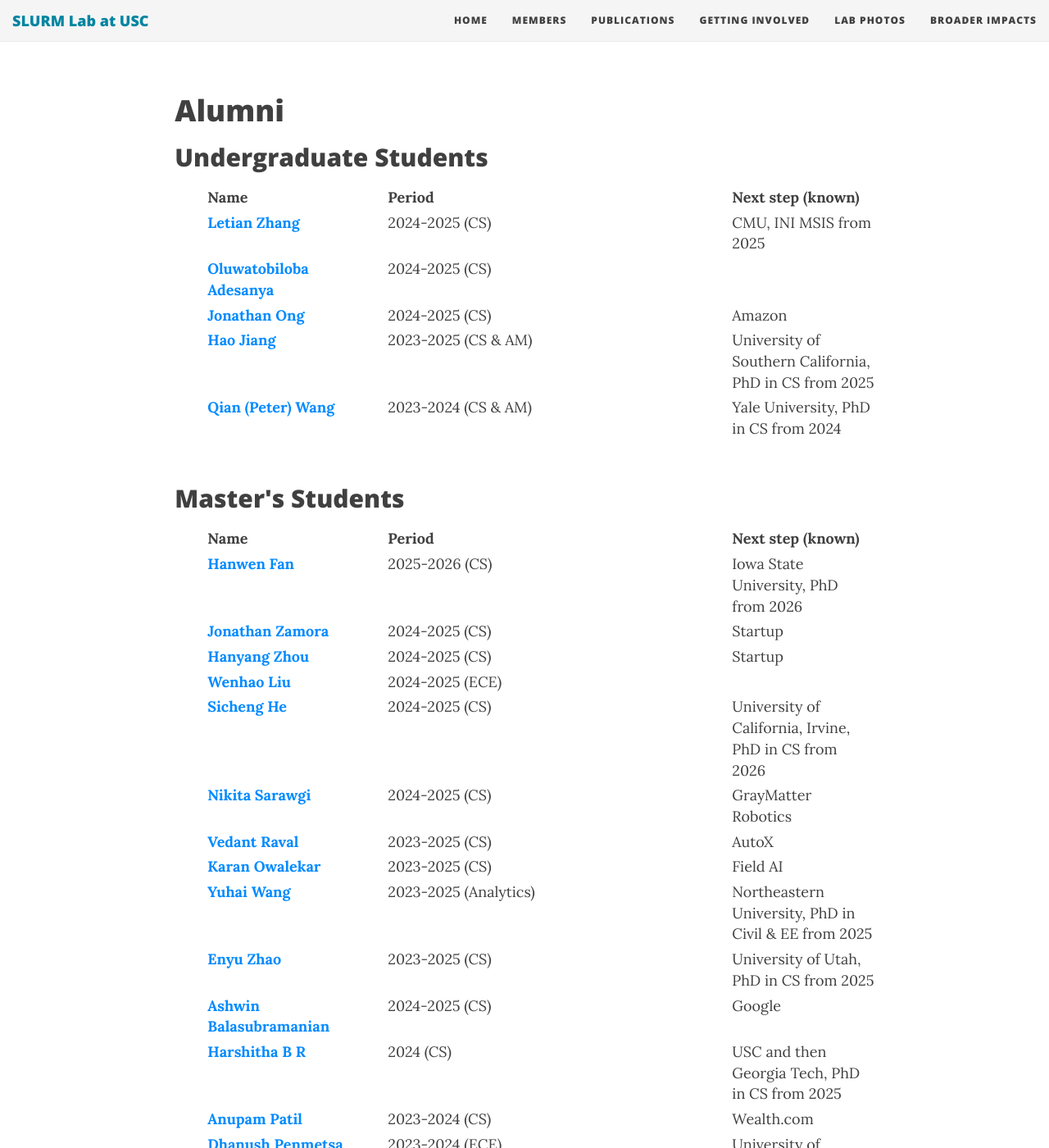
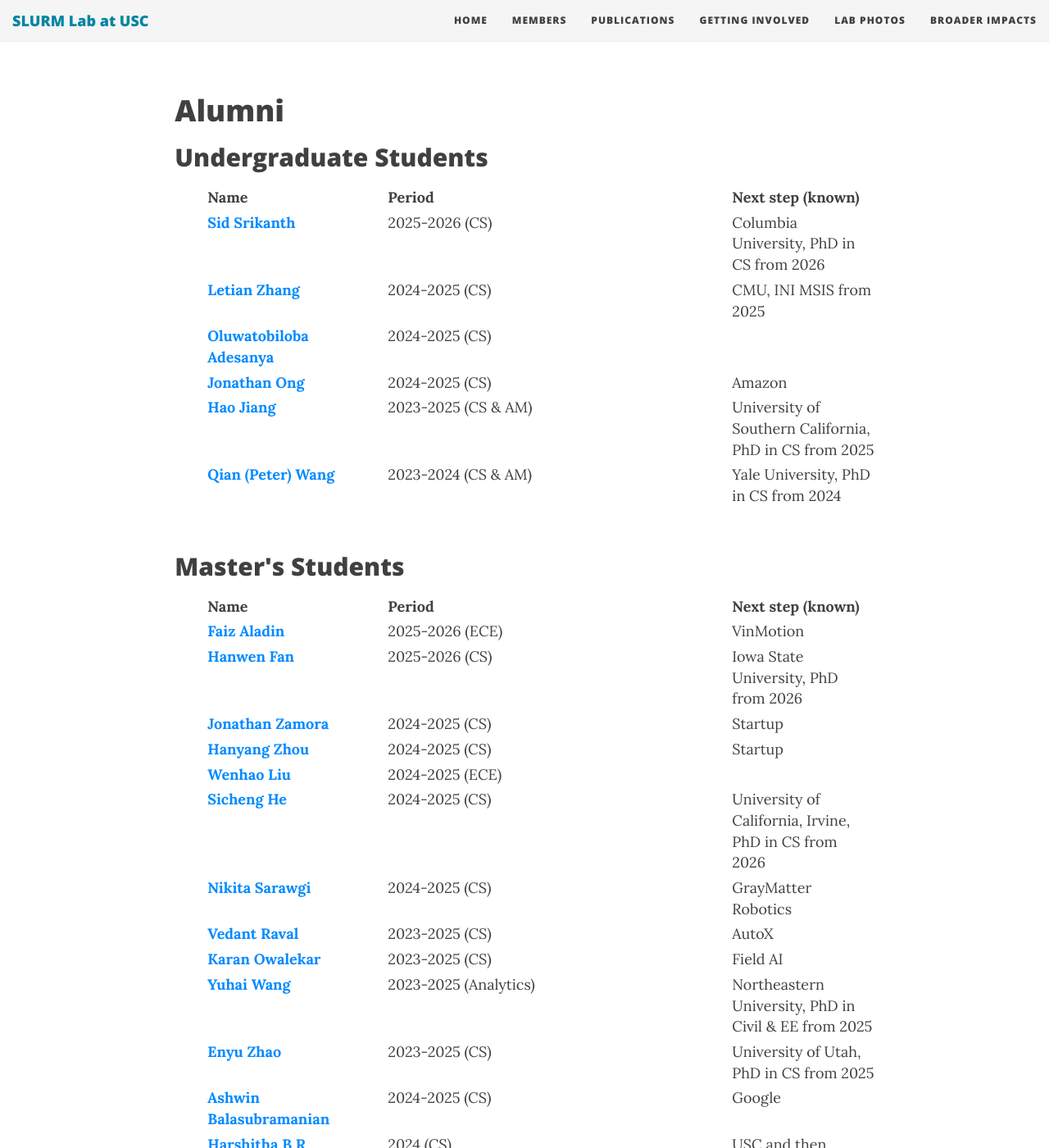
Before and after one commit to slurm-lab-usc/slurm-lab-usc.github.io, a Jekyll site: the page built from members.md, in a window 1280 px wide and 1400 px high, scrolled down 3378 px. Shown: the whole window at 82% size. Built offline with Jekyll 4.4.1, drawn with Linux system fonts in a browser that asks for light colours; nearby versions of some CDN libraries; some of the changed text lies outside the part shown.

Commit message:
Update members list and add details for Sid and Faiz
Removed Faiz Aladin and Sid Srikanth from the members list, and added them to the respective categories with details.

```diff
--- a/members.md
+++ b/members.md
@@ -133,6 +127,10 @@ members:
       - name: Undergraduate Students
         full: False
         list:
+          - name: Sid Srikanth
+            period: 2025-2026 (CS)
+            web_url: http://sidsrikanth.com
+            next_step: Columbia University, PhD in CS from 2026
           - name: Letian Zhang
             web_url: https://www.linkedin.com/in/letian-zhang-630b37235/
             period: 2024-2025 (CS)
@@ -157,6 +155,10 @@ members:
       - name: Master's Students
         full: False
         list:
+          - name: Faiz Aladin
+            web_url: https://faizaladin.github.io
+            period: 2025-2026 (ECE)
+            next_step: VinMotion
           - name: Hanwen Fan
             web_url: https://www.linkedin.com/in/hanwenfan/
             period: 2025-2026 (CS)
```
Also changed, not shown: other parts of members.md (+1 -7 lines).
